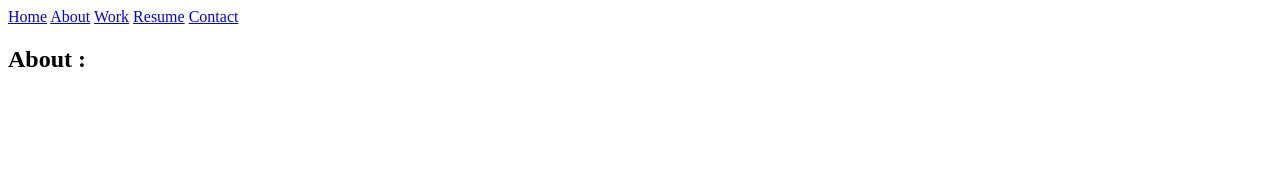
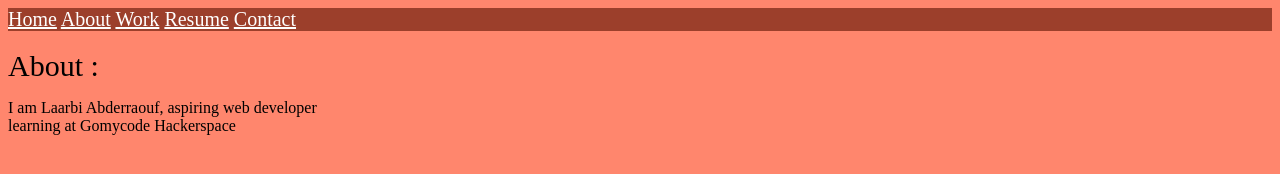
Before and after one commit to Bl4ckFlow/portfolio, a plain HTML site: page index.html in a window 1280 px wide. Drawn offline with Linux system fonts and the light colour scheme.

Commit message:
need more work

```diff
--- a/index.html
+++ b/index.html
@@ -3,7 +3,7 @@
 <head>
     <meta charset='utf-8'>
     <meta http-equiv='X-UA-Compatible' content='IE=edge'>
-    <title>Page Title</title>
+    <title>PortFolio</title>
     <meta name='viewport' content='width=device-width, initial-scale=1'>
     <link rel='stylesheet' type='text/css' media='screen' href='style.css'>
     <script src='main.js'></script>
@@ -11,19 +11,22 @@
 <body>
     <header>
         <div class="navbar">
-            <nav>
-                <a href="#Home">Home</a>
-                <a href="#About">About</a>
-                <a href="#Work">Work</a>
-                <a href="#Resume">Resume</a>
-                <a href="#Contact">Contact</a>
+            <nav style="font-size: 20px;">
+                <a href="#Home", style="color: white ;">Home</a>
+                <a href="#About", style="color: white ;">About</a>
+                <a href="#Work", style="color: white ;">Work</a>
+                <a href="#Resume", style="color: white ;">Resume</a>
+                <a href="#Contact", style="color: white ;">Contact</a>
             </nav>
         </div>
     </header>
 
+    <br>
+
     <div>
         <section name="About">
-            <h2>About :</h2>
+            <h2, font="Arial", style="font-size:30px;">About :</h2,>
+            <p>I am Laarbi Abderraouf, aspiring web developer<br> learning at Gomycode Hackerspace </p>
         </section>
     </div>
 </body>
--- a/style.css
+++ b/style.css
@@ -0,0 +1,9 @@
+body{
+    background-color: #FF866D;
+
+}
+
+header{
+    background-color: #9C3F2B;
+    border: 0ch;
+}
```
